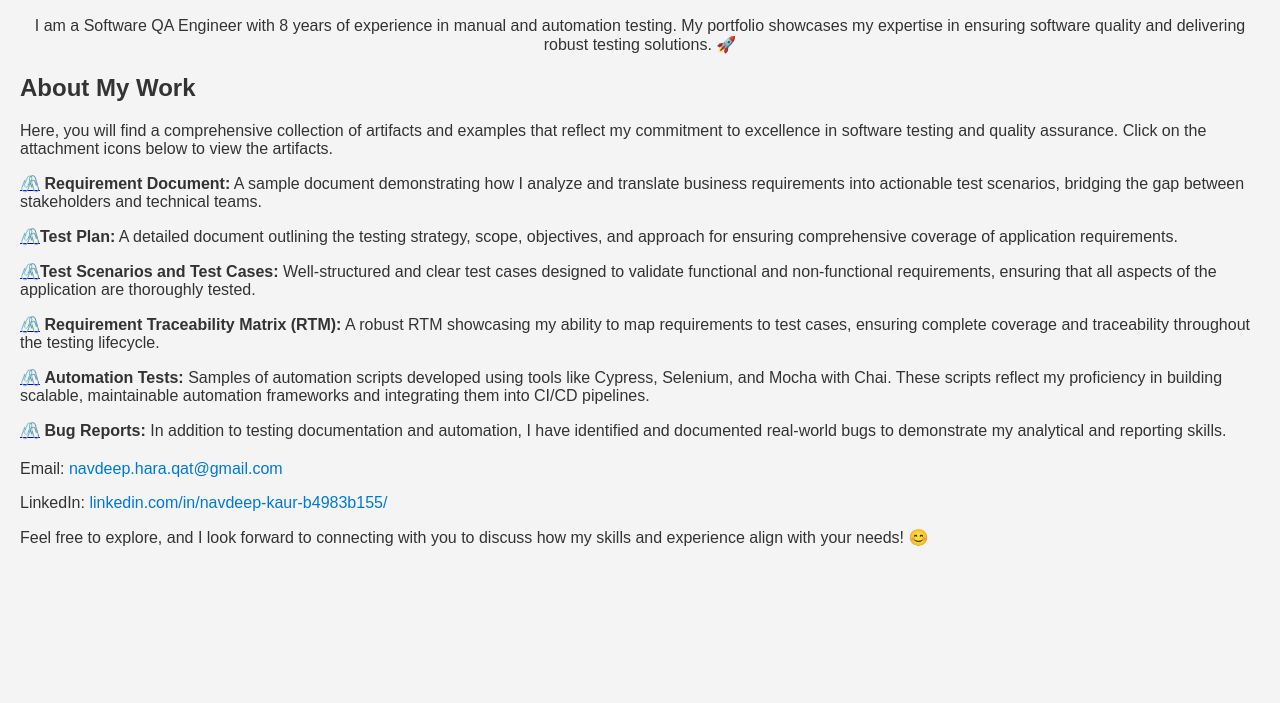
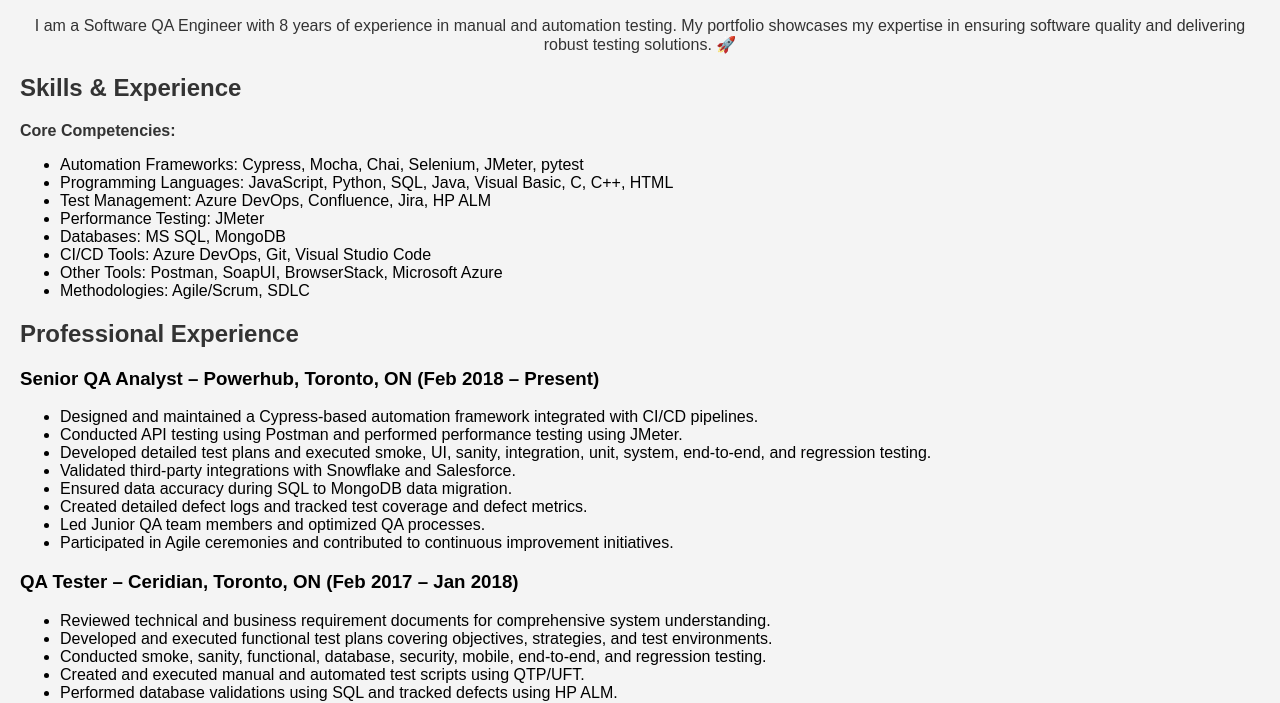
Before and after one commit to NavdeepKaurHara/NavdeepKaurHara.github.io, a plain HTML site: page index.html in a window 1280 px wide. Shown: the part 112-815 px from the top of the page. Drawn offline with Linux system fonts and the light colour scheme.

Commit message:
ADDED RESUME

```diff
--- a/index.html
+++ b/index.html
@@ -33,13 +33,11 @@
             margin-top: 10px;
             font-size: 1rem;
         }
-
         .contact a {
             text-decoration: none;
             color: #0078d4;
             transition: color 0.3s ease;
         }
-
         .contact a:hover {
             color: #005bb5;
         }
@@ -51,22 +49,72 @@
         <h2>I am Navdeep Kaur</h2>
         <p>I am a Software QA Engineer with 8 years of experience in manual and automation testing. My portfolio showcases my expertise in ensuring software quality and delivering robust testing solutions. 🚀</p>
     </header>
+
+    <section>
+        <h2>Skills & Experience</h2>
+        <p><strong>Core Competencies:</strong></p>
+        <ul>
+            <li>Automation Frameworks: Cypress, Mocha, Chai, Selenium, JMeter, pytest</li>
+            <li>Programming Languages: JavaScript, Python, SQL, Java, Visual Basic, C, C++, HTML</li>
+            <li>Test Management: Azure DevOps, Confluence, Jira, HP ALM</li>
+            <li>Performance Testing: JMeter</li>
+            <li>Databases: MS SQL, MongoDB</li>
+            <li>CI/CD Tools: Azure DevOps, Git, Visual Studio Code</li>
+            <li>Other Tools: Postman, SoapUI, BrowserStack, Microsoft Azure</li>
+            <li>Methodologies: Agile/Scrum, SDLC</li>
+        </ul>
+    </section>
+
+    <section>
+        <h2>Professional Experience</h2>
+
+        <h3>Senior QA Analyst – Powerhub, Toronto, ON (Feb 2018 – Present)</h3>
+        <ul>
+            <li>Designed and maintained a Cypress-based automation framework integrated with CI/CD pipelines.</li>
+            <li>Conducted API testing using Postman and performed performance testing using JMeter.</li>
+            <li>Developed detailed test plans and executed smoke, UI, sanity, integration, unit, system, end-to-end, and regression testing.</li>
+            <li>Validated third-party integrations with Snowflake and Salesforce.</li>
+            <li>Ensured data accuracy during SQL to MongoDB data migration.</li>
+            <li>Created detailed defect logs and tracked test coverage and defect metrics.</li>
+            <li>Led Junior QA team members and optimized QA processes.</li>
+            <li>Participated in Agile ceremonies and contributed to continuous improvement initiatives.</li>
+        </ul>
+
+        <h3>QA Tester – Ceridian, Toronto, ON (Feb 2017 – Jan 2018)</h3>
+        <ul>
+            <li>Reviewed technical and business requirement documents for comprehensive system understanding.</li>
+            <li>Developed and executed functional test plans covering objectives, strategies, and test environments.</li>
+            <li>Conducted smoke, sanity, functional, database, security, mobile, end-to-end, and regression testing.</li>
+            <li>Created and executed manual and automated test scripts using QTP/UFT.</li>
+            <li>Performed database validations using SQL and tracked defects using HP ALM.</li>
+        </ul>
+    </section>
+
     <section>
         <h2>About My Work</h2>
         <p>Here, you will find a comprehensive collection of artifacts and examples that reflect my commitment to excellence in software testing and quality assurance. Click on the attachment icons below to view the artifacts.</p>
         <div>
-            <p><a href="./Documents/01-Requirement Document.pdf">🖇️</a> <strong>Requirement Document:</strong> A sample document demonstrating how I analyze and translate business requirements into actionable test scenarios, bridging the gap between stakeholders and technical teams.</p>
-            <p><a href="./Documents/02-Test Plan for Invoicing Module .pdf">🖇️</a><strong>Test Plan:</strong> A detailed document outlining the testing strategy, scope, objectives, and approach for ensuring comprehensive coverage of application requirements.</p>
-            <p><a href="./Documents/04-Test_Scenarios_and_Cases.xlsx">🖇️</a><strong>Test Scenarios and Test Cases:</strong> Well-structured and clear test cases designed to validate functional and non-functional requirements, ensuring that all aspects of the application are thoroughly tested.</p>
-            <p><a href="./Documents/05-RequitementTraceabilityMatrix.xlsx">🖇️</a> <strong>Requirement Traceability Matrix (RTM):</strong> A robust RTM showcasing my ability to map requirements to test cases, ensuring complete coverage and traceability throughout the testing lifecycle.</p>
-            <p><a href="https://github.com/NavdeepKaurHara/QA-Portfolio/tree/main/06-APIandE2Etests_cypress">🖇️</a> <strong>Automation Tests:</strong> Samples of automation scripts developed using tools like Cypress, Selenium, and Mocha with Chai. These scripts reflect my proficiency in building scalable, maintainable automation frameworks and integrating them into CI/CD pipelines.</p>
-            <p><a href="./Documents/LinkedIn_found_bug_report.pdf">🖇️</a> <strong>Bug Reports:</strong> In addition to testing documentation and automation, I have identified and documented real-world bugs to demonstrate my analytical and reporting skills.</p>
+            <p><a href="./Documents/01-Requirement Document.pdf">🖇️</a> <strong>Requirement Document:</strong> A sample document demonstrating how I analyze and translate business requirements into actionable test scenarios.</p>
+            <p><a href="./Documents/02-Test Plan for Invoicing Module .pdf">🖇️</a> <strong>Test Plan:</strong> A detailed document outlining the testing strategy, scope, objectives, and approach.</p>
+            <p><a href="./Documents/04-Test_Scenarios_and_Cases.xlsx">🖇️</a> <strong>Test Scenarios and Cases:</strong> Well-structured test cases designed to validate functional and non-functional requirements.</p>
+            <p><a href="./Documents/05-RequitementTraceabilityMatrix.xlsx">🖇️</a> <strong>Requirement Traceability Matrix (RTM):</strong> A robust RTM mapping requirements to test cases.</p>
+            <p><a href="https://github.com/NavdeepKaurHara/QA-Portfolio/tree/main/06-APIandE2Etests_cypress">🖇️</a> <strong>Automation Tests:</strong> Samples of automation scripts using Cypress, Selenium, and Mocha with Chai.</p>
+            <p><a href="./Documents/LinkedIn_found_bug_report.pdf">🖇️</a> <strong>Bug Reports:</strong> Documented real-world bugs demonstrating analytical and reporting skills.</p>
         </div>
     </section>
+
+    <section>
+        <h2>Resume</h2>
+        <p>Click below to view or download my resume:</p>
+        <p><a href=".Documents/NAV_QA_RESUME.pdf" target="_blank">📄 Download Resume</a></p>
+    </section>
+
     <div class="contact">
         <p>Email: <a href="mailto:navdeep.hara.qat@gmail.com">navdeep.hara.qat@gmail.com</a></p>
         <p>LinkedIn: <a href="https://www.linkedin.com/in/navdeep-kaur-b4983b155/" target="_blank">linkedin.com/in/navdeep-kaur-b4983b155/</a></p>
+        <p>github: <a href="https://github.com/NavdeepKaurHara/QA-Portfolio">github</a></p>
     </div>
+
     <footer>
         <p>Feel free to explore, and I look forward to connecting with you to discuss how my skills and experience align with your needs! 😊</p>
     </footer>
```
Also changed, not shown: 1 other file. Lines whose indentation alone changed are shown as unchanged.
